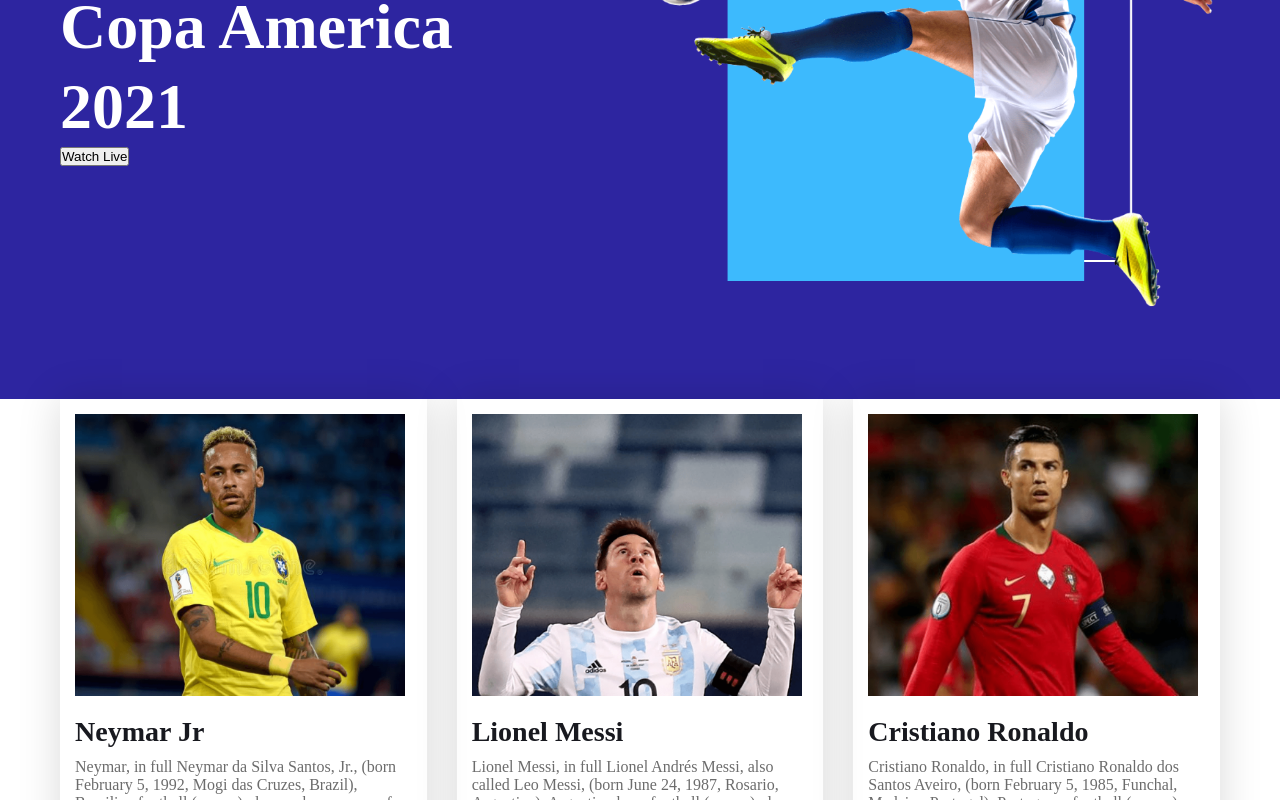
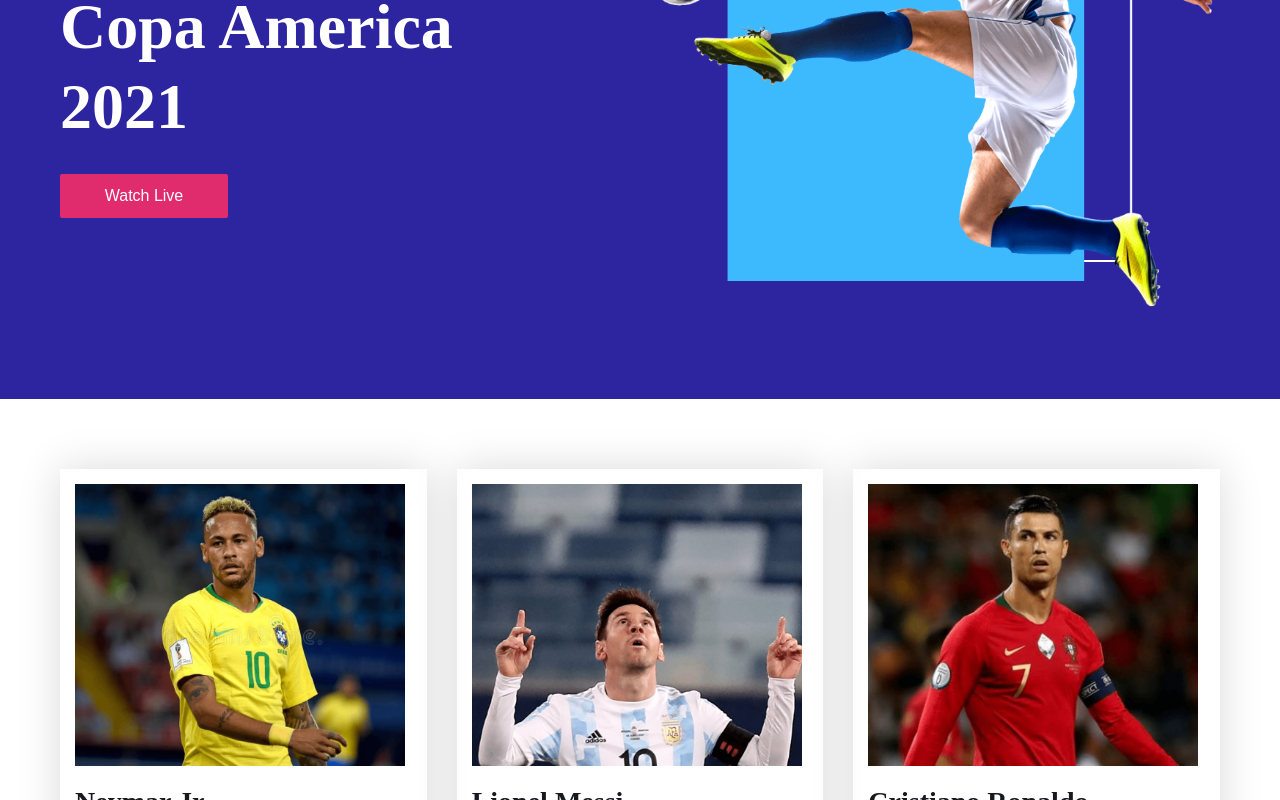
Before and after one commit to masudRana88/responsive-football, a plain HTML site: page index.html in a window 1280 px wide. Shown: the part 300-1100 px from the top of the page. Drawn offline with Linux system fonts and the light colour scheme.

Commit message:
some bug fix

```diff
--- a/css/style.css
+++ b/css/style.css
@@ -7,6 +7,7 @@
 }
 main{
     display: flex;
+    flex-direction: column;
     justify-content: center;
     align-items: center;
 }
@@ -77,7 +78,7 @@ nav ul li a{
     line-height: 80px;
     color: #FFFFFF;
 }
-.live-watch-btn{
+.watch-btn{
     width: 168px;
     height: 44px;
     margin-top: 27px;
@@ -117,13 +118,13 @@ nav ul li a{
     grid-template-columns: repeat(3, 1fr);
     grid-row-gap: 27px;
     grid-column-gap: 30px;
-
+    margin-top: 70px;
+    margin-bottom: 165px;
 }
 .player{
     padding: 15px;
     box-shadow: 0px 0px 40px rgba(0, 0, 0, 0.15);
     height: 474px;
-
 }
 .player-image img{
     width: 330px;
--- a/index.html
+++ b/index.html
@@ -150,9 +150,9 @@
                 </div>
             </div>
         </section>
-        <!-- <section class="container">
+        <section class="container">
 
-        </section> -->
+        </section>
     </main>
 </body>
 </html>
```
